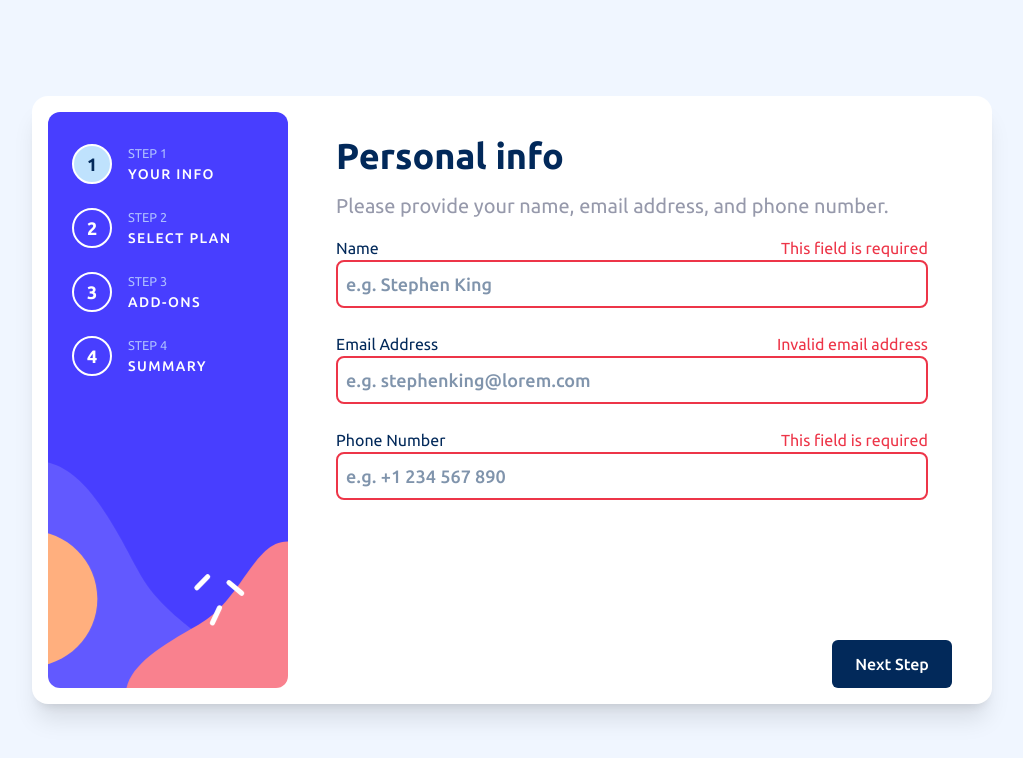
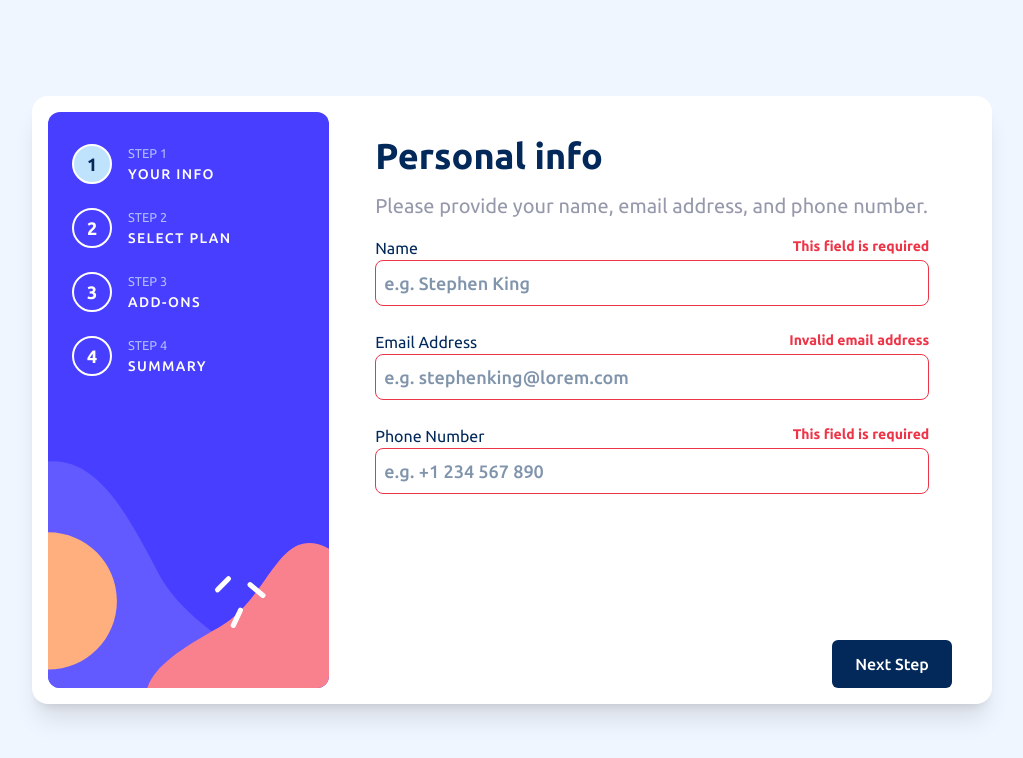
Before and after one commit to Dev-simeon-tech/Multi-step-form, a React (Vite) app: page / in a window 1280 px wide. Both pictures are taken after a click on the button "Next Step". Shown: the top 758 px of the page, without its empty margins (128-1151 px from the left). Built offline with nearby package versions, Linux system fonts and the light colour scheme.

Commit message:
feat:adjusted form width and made some changes

```diff
--- a/src/App.tsx
+++ b/src/App.tsx
@@ -4,7 +4,7 @@ import Form from "./components/form";
 const App = () => {
   return (
     <div className='lg:flex items-center justify-center lg:min-h-screen'>
-      <div className='bg-Magnolia lg:bg-White lg:max-w-[75%] lg:rounded-2xl lg:shadow-xl min-h-screen lg:min-h-[38rem] pb-10 lg:grid lg:grid-cols-[1fr_3fr] lg:p-4'>
+      <div className='bg-Magnolia lg:bg-White lg:w-[60rem] lg:rounded-2xl lg:shadow-xl min-h-screen lg:min-h-[38rem] pb-10 lg:grid lg:grid-cols-[1.3fr_3fr] lg:p-4'>
         <FormSidebar />
         <Form />
       </div>
--- a/src/components/form-types/personal-info.tsx
+++ b/src/components/form-types/personal-info.tsx
@@ -44,7 +44,7 @@ const PersonalInfo = () => {
           <div className='flex justify-between'>
             <label htmlFor='name'>Name</label>
             {errors.name && (
-              <p className='text-Strawberry-red'>{`${errors.name.message}`}</p>
+              <p className='text-Strawberry-red font-Ubuntu-bold text-sm'>{`${errors.name.message}`}</p>
             )}
           </div>
           <input
@@ -67,7 +67,7 @@ const PersonalInfo = () => {
           <div className='flex justify-between'>
             <label htmlFor='email'>Email Address</label>
             {errors.email && (
-              <p className='text-Strawberry-red'>{`${errors.email.message}`}</p>
+              <p className='text-Strawberry-red font-Ubuntu-bold text-sm'>{`${errors.email.message}`}</p>
             )}
           </div>
           <input
@@ -90,7 +90,7 @@ const PersonalInfo = () => {
           <div className='flex justify-between'>
             <label htmlFor='phoneNumber'>Phone Number</label>
             {errors.phoneNumber && (
-              <p className='text-Strawberry-red'>{`${errors.phoneNumber.message}`}</p>
+              <p className='text-Strawberry-red font-Ubuntu-bold text-sm'>{`${errors.phoneNumber.message}`}</p>
             )}
           </div>
           <input
--- a/src/components/ui/plan-card.tsx
+++ b/src/components/ui/plan-card.tsx
@@ -38,7 +38,7 @@ const PlanCard = ({ plan, imageSrc }: PlanCardType) => {
           ${`${priceType === "monthly" ? monthly + "/mo" : yearly + "/yr"}`}
         </p>
         {priceType === "yearly" && (
-          <p className='text-Marine-blue'>2 months free</p>
+          <p className='text-Marine-blue text-sm'>2 months free</p>
         )}
       </article>
     </button>
--- a/src/index.css
+++ b/src/index.css
@@ -67,11 +67,9 @@
   }
 
   .personal-info-form input {
-    @apply border-2 rounded-lg  w-full p-2 text-lg font-Ubuntu-medium text-Marine-blue;
+    @apply border-1 rounded-lg  w-full p-2 text-lg font-Ubuntu-medium text-Marine-blue;
   }
-  /* .personal-info-form input:focus {
-    outline: none;
-  } */
+
   .personal-info-form label {
     @apply text-Marine-blue;
   }
```
